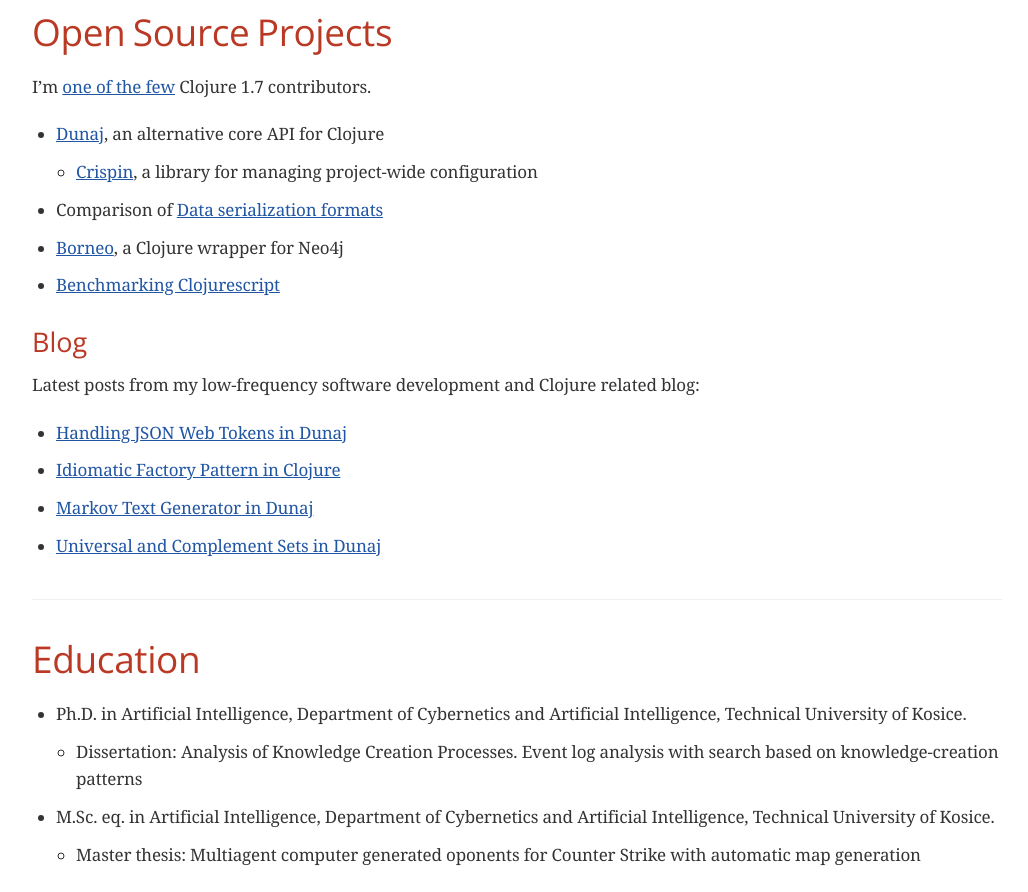
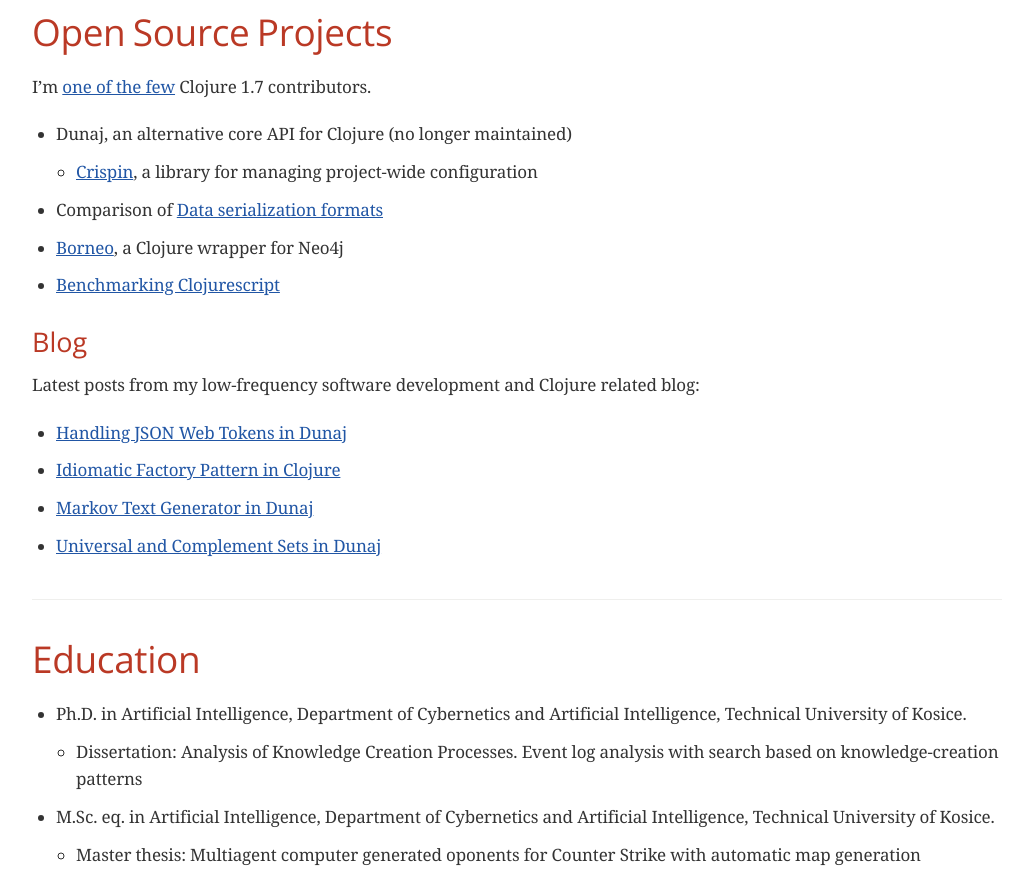
Before and after one commit to wagjo/wagjo.github.io, a plain HTML site: page index.html in a window 1280 px wide. Shown: the part 1940-2832 px from the top of the page, without its empty margins (123-1151 px from the left). Drawn offline with nearby package versions, Linux system fonts and the light colour scheme; a web font is replaced by a local one.

Commit message:
Update index.html

```diff
--- a/index.html
+++ b/index.html
@@ -590,7 +590,7 @@ Clojure 1.7 contributors.</p>
 <div class="ulist">
 <ul>
 <li>
-<p><a href="http://www.dunaj.org">Dunaj</a>, an alternative core API for Clojure</p>
+<p>Dunaj, an alternative core API for Clojure (no longer maintained)</p>
 <div class="ulist">
 <ul>
 <li>
```
